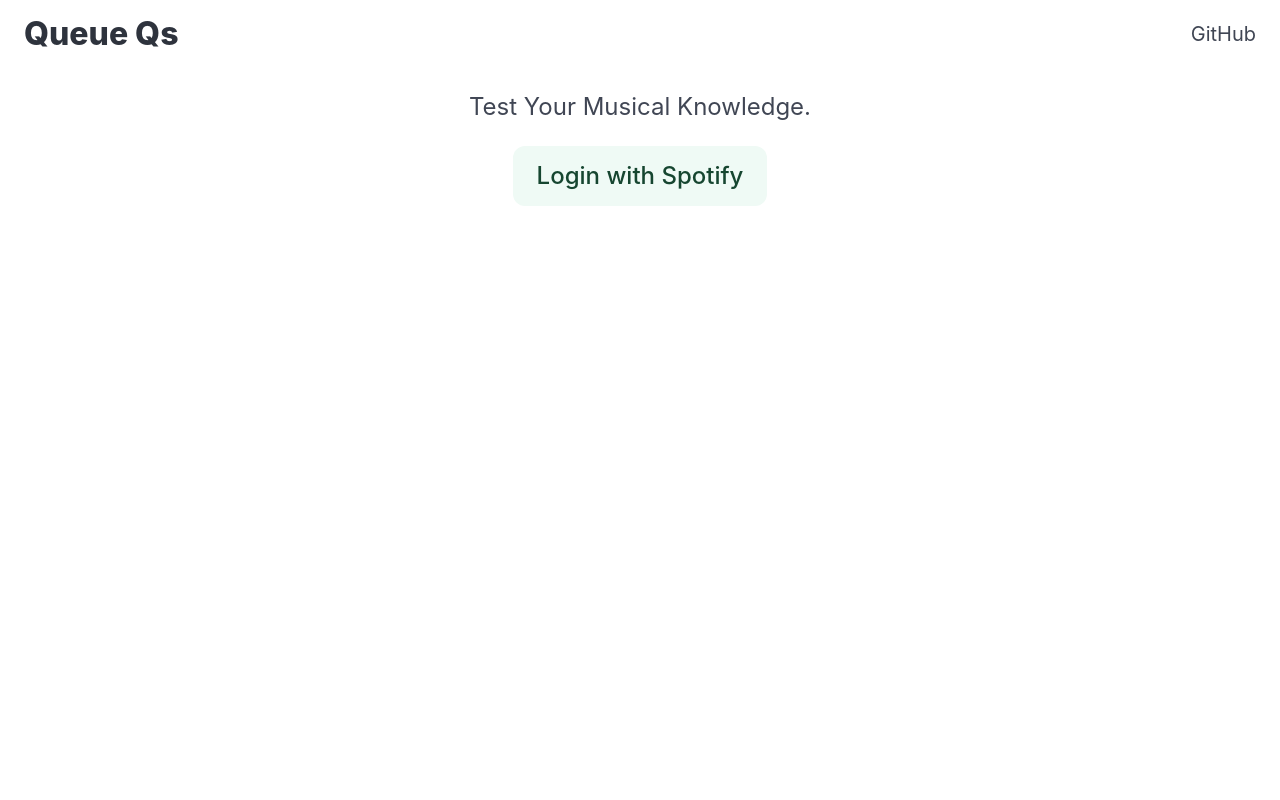
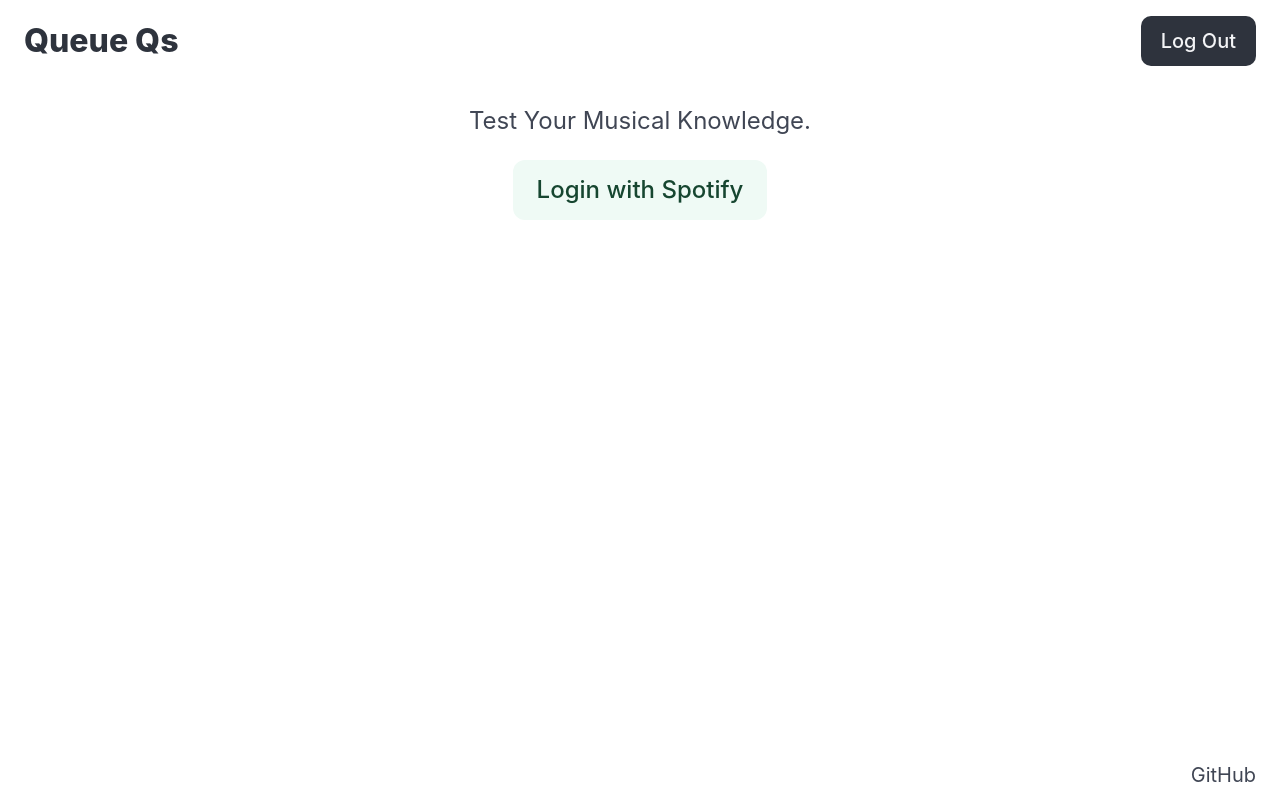
Before and after one commit to glebksenevichh/qqs, a Flask app: page / in a window 1280 px wide. Run offline with Flask 3, Linux system fonts and the light colour scheme.

Commit message:
Added Log Out button and moved GIThub link

```diff
--- a/templates/base.html
+++ b/templates/base.html
@@ -18,7 +18,7 @@
         </div>
         <div class="level-right">
             <div class="level-item">
-                <a href="https://github.com/glebksenevichh/qqs" target="_blank" class="subtitle">GitHub</a>
+                <button class="button is-dark is-medium">Log Out</button>
             </div>
         </div>
     </nav>
@@ -28,5 +28,10 @@
         {% endblock %}
     </main>
 
+    <footer class="footer pb-3" style="position: fixed; bottom: 0; right: 0; background-color: transparent;">
+        <div class="content has-text-right">
+            <a href="https://github.com/glebksenevichh/qqs" target="_blank" class="subtitle">GitHub</a>
+        </div>
+    </footer>
 </body>
 </html>
```
